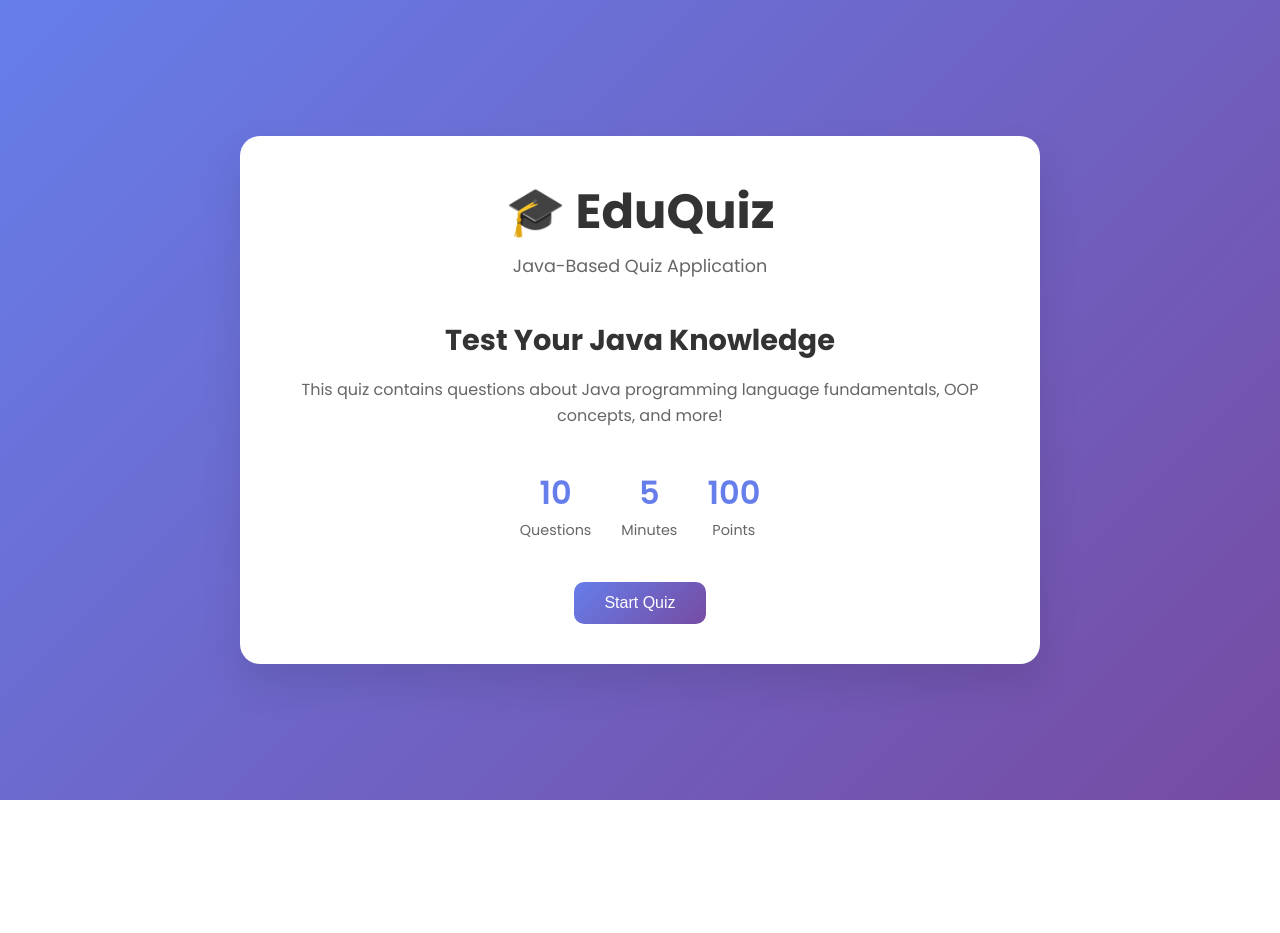
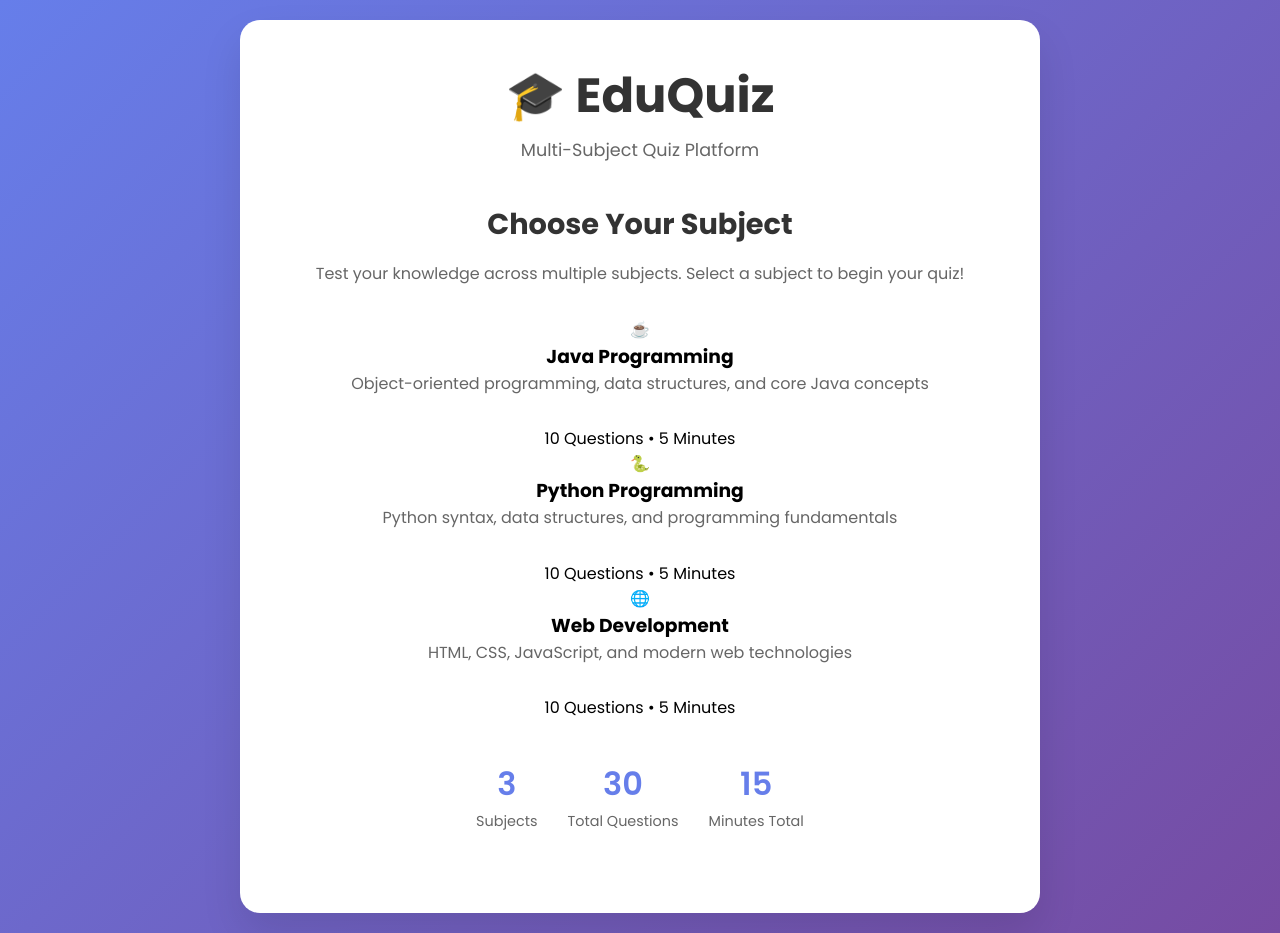
Before and after one commit to ANUSKKA2511/EDU-QUIZ-APP-OOPS, a plain HTML site: page index.html in a window 1280 px wide. Before the commit the page ends 800 px from the top, so only its background shows below. Drawn offline with Linux system fonts and the light colour scheme.

Commit message:
Update index.html

```diff
--- a/index.html
+++ b/index.html
@@ -3,7 +3,7 @@
 <head>
     <meta charset="UTF-8">
     <meta name="viewport" content="width=device-width, initial-scale=1.0">
-    <title>EduQuiz - Java-Based Quiz Application</title>
+    <title>EduQuiz - Multi-Subject Quiz Platform</title>
     <link rel="stylesheet" href="style.css">
     <link href="https://fonts.googleapis.com/css2?family=Poppins:wght@300;400;500;600;700&display=swap" rel="stylesheet">
 </head>
@@ -14,35 +14,71 @@
             <div class="welcome-content">
                 <div class="logo">
                     <h1>🎓 EduQuiz</h1>
-                    <p class="subtitle">Java-Based Quiz Application</p>
+                    <p class="subtitle">Multi-Subject Quiz Platform</p>
                 </div>
                 <div class="welcome-info">
-                    <h2>Test Your Java Knowledge</h2>
-                    <p>This quiz contains questions about Java programming language fundamentals, OOP concepts, and more!</p>
-                    <div class="quiz-stats">
-                        <div class="stat">
-                            <span class="number">10</span>
-                            <span class="label">Questions</span>
+                    <h2>Choose Your Subject</h2>
+                    <p>Test your knowledge across multiple subjects. Select a subject to begin your quiz!</p>
+
+                    <div class="subject-selection">
+                        <div class="subject-card" data-subject="java">
+                            <div class="subject-icon">☕</div>
+                            <h3>Java Programming</h3>
+                            <p>Object-oriented programming, data structures, and core Java concepts</p>
+                            <div class="subject-stats">
+                                <span>10 Questions</span>
+                                <span>•</span>
+                                <span>5 Minutes</span>
+                            </div>
                         </div>
-                        <div class="stat">
-                            <span class="number">5</span>
-                            <span class="label">Minutes</span>
+
+                        <div class="subject-card" data-subject="python">
+                            <div class="subject-icon">🐍</div>
+                            <h3>Python Programming</h3>
+                            <p>Python syntax, data structures, and programming fundamentals</p>
+                            <div class="subject-stats">
+                                <span>10 Questions</span>
+                                <span>•</span>
+                                <span>5 Minutes</span>
+                            </div>
                         </div>
-                        <div class="stat">
-                            <span class="number">100</span>
-                            <span class="label">Points</span>
+
+                        <div class="subject-card" data-subject="web">
+                            <div class="subject-icon">🌐</div>
+                            <h3>Web Development</h3>
+                            <p>HTML, CSS, JavaScript, and modern web technologies</p>
+                            <div class="subject-stats">
+                                <span>10 Questions</span>
+                                <span>•</span>
+                                <span>5 Minutes</span>
+                            </div>
                         </div>
                     </div>
                 </div>
-                <button id="start-btn" class="btn btn-primary">
-                    Start Quiz
-                </button>
+
+                <div class="quiz-stats">
+                    <div class="stat">
+                        <span class="number">3</span>
+                        <span class="label">Subjects</span>
+                    </div>
+                    <div class="stat">
+                        <span class="number">30</span>
+                        <span class="label">Total Questions</span>
+                    </div>
+                    <div class="stat">
+                        <span class="number">15</span>
+                        <span class="label">Minutes Total</span>
+                    </div>
+                </div>
             </div>
         </div>
 
         <!-- Quiz Screen -->
         <div id="quiz-screen" class="screen">
             <div class="quiz-header">
+                <div class="subject-badge" id="subject-badge">
+                    <span id="current-subject">Java</span>
+                </div>
                 <div class="progress-container">
                     <div class="progress-bar">
                         <div id="progress" class="progress-fill"></div>
@@ -81,8 +117,11 @@
         <div id="results-screen" class="screen">
             <div class="results-content">
                 <div class="results-header">
+                    <div class="subject-badge results-subject">
+                        <span id="results-subject">Java</span>
+                    </div>
                     <h2>📊 Quiz Completed!</h2>
-                    <p>Here's your performance</p>
+                    <p>Here's your performance in <span id="results-subject-name">Java</span></p>
                 </div>
 
                 <div class="score-display">
@@ -113,7 +152,10 @@
                     <button id="restart-btn" class="btn btn-primary">
                         Take Quiz Again
                     </button>
-                    <button id="home-btn" class="btn btn-secondary">
+                    <button id="new-subject-btn" class="btn btn-secondary">
+                        Try Another Subject
+                    </button>
+                    <button id="home-btn" class="btn btn-outline">
                         Back to Home
                     </button>
                 </div>
```
